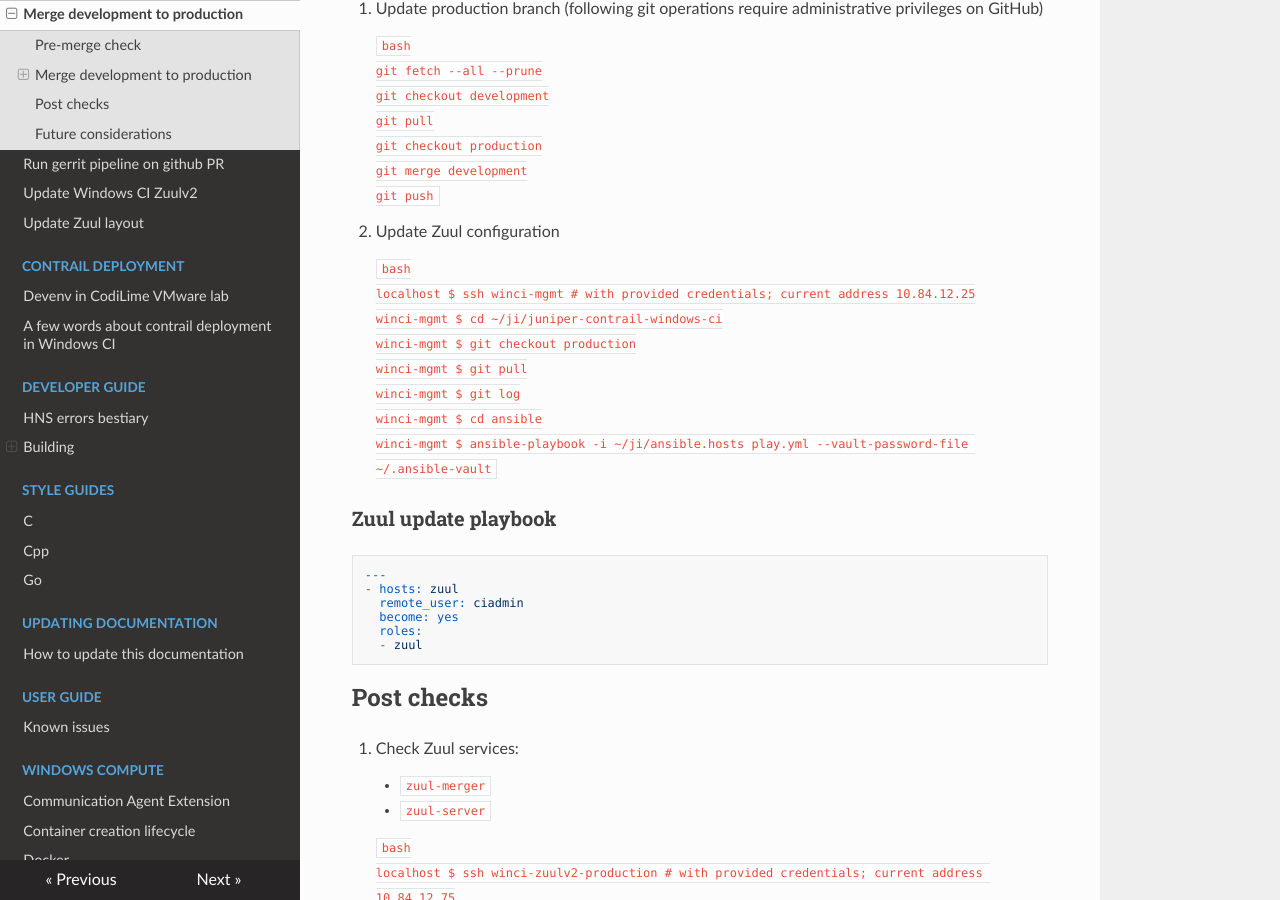
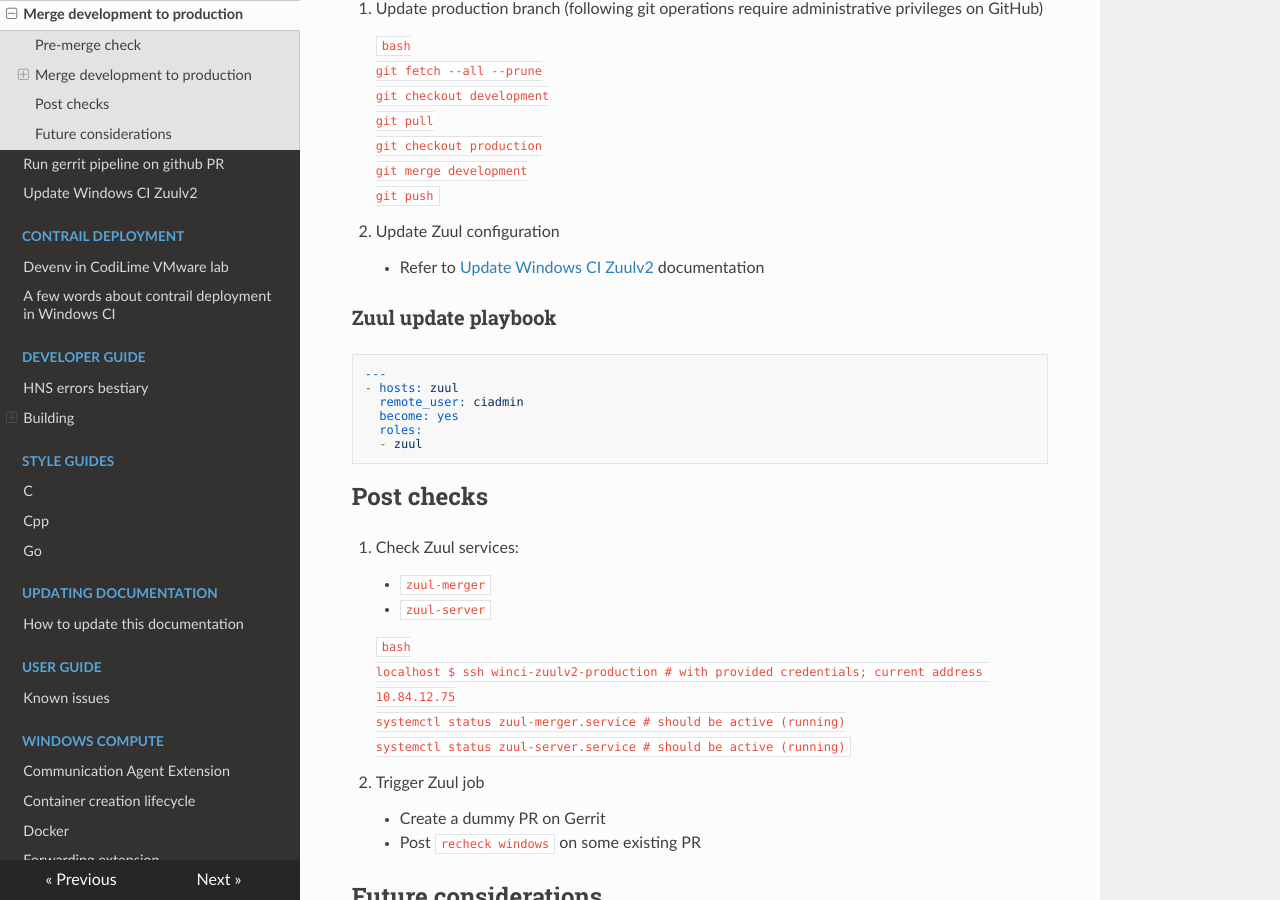
Before and after one commit to piotr-szuberski/contrail-windows-docs, an MkDocs documentation site: the page built from doc/ci_admin_guide/Merge_development_to_production.md, in a window 1280 px wide and 900 px high, scrolled down 831 px. Built offline with MkDocs 1.6.1, drawn with Linux system fonts in a browser that asks for light colours; nearby versions of some CDN libraries.

Commit message:
Update merging and Zuul update docs (#22)
* zuul: use newer zuul update procedure when merging production

* zuul: remove redundant zuul update document

* zuul: improve git branches example

````diff
--- a/doc/ci_admin_guide/Merge_development_to_production.md
+++ b/doc/ci_admin_guide/Merge_development_to_production.md
@@ -38,15 +38,7 @@ Run production pipeline on `development` branch
 
 2. Update Zuul configuration
 
-    ```bash
-    localhost $ ssh winci-mgmt # with provided credentials; current address 10.84.12.25
-    winci-mgmt $ cd ~/ji/juniper-contrail-windows-ci
-    winci-mgmt $ git checkout production
-    winci-mgmt $ git pull
-    winci-mgmt $ git log
-    winci-mgmt $ cd ansible
-    winci-mgmt $ ansible-playbook -i ~/ji/ansible.hosts play.yml --vault-password-file ~/.ansible-vault
-    ```
+    - Refer to [Update Windows CI Zuulv2][update-zuulv2] documentation
 
 
 ### Zuul update playbook
@@ -82,3 +74,5 @@ Run production pipeline on `development` branch
 
 - Slave VM templates creation and promotion
 - Builder/tester deployment
+
+[update-zuulv2]: https://github.com/Juniper/contrail-windows-docs/blob/master/doc/ci_admin_guide/Update_Zuul.md
````
Also changed, not shown: doc/ci_admin_guide/Update_Zuul.md (+18 -2 lines), doc/ci_admin_guide/Update_zuul_layout.md (deleted, +0 -62 lines).
